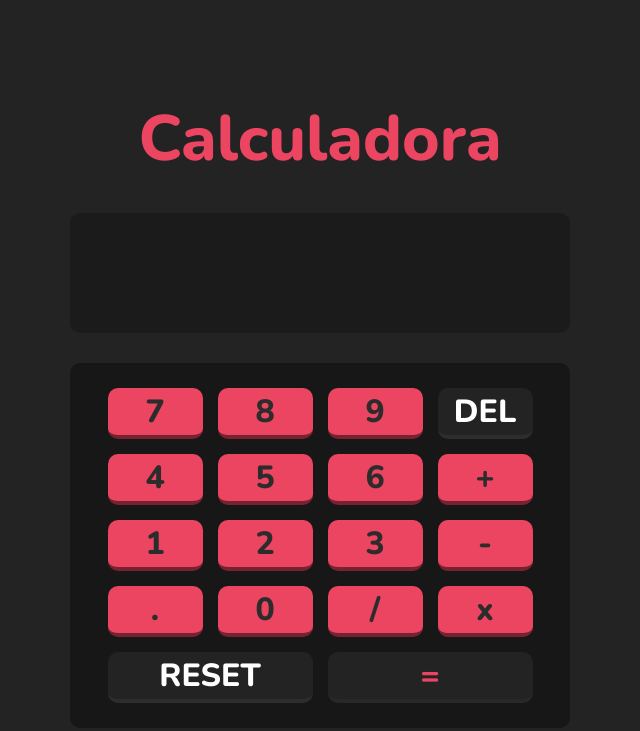
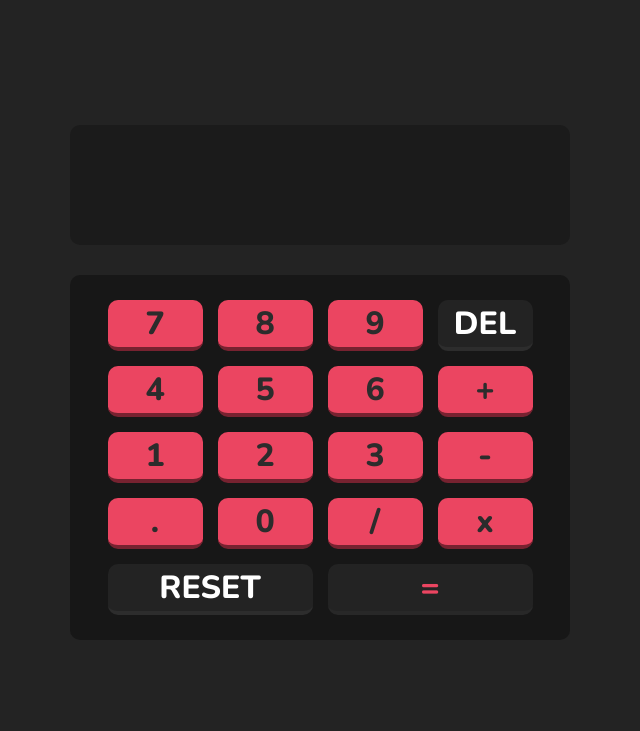
Before and after one commit to LeticiaOk/calculadora, a plain HTML site: page index.html in a window 1280 px wide. Shown: the whole page, without its empty margins (320-960 px from the left). Drawn offline with nearby package versions, Linux system fonts and the light colour scheme.

Commit message:
Update index.html

```diff
--- a/index.html
+++ b/index.html
@@ -15,7 +15,7 @@
 
     <!-- Topo -->
   <div class="topo">
-    <div class="titulo">Calculadora</div>
+<!--     <div class="titulo">Calculadora</div> -->
   </div>
     <!-- Tela -->
     <div class="tela"></div>
```
